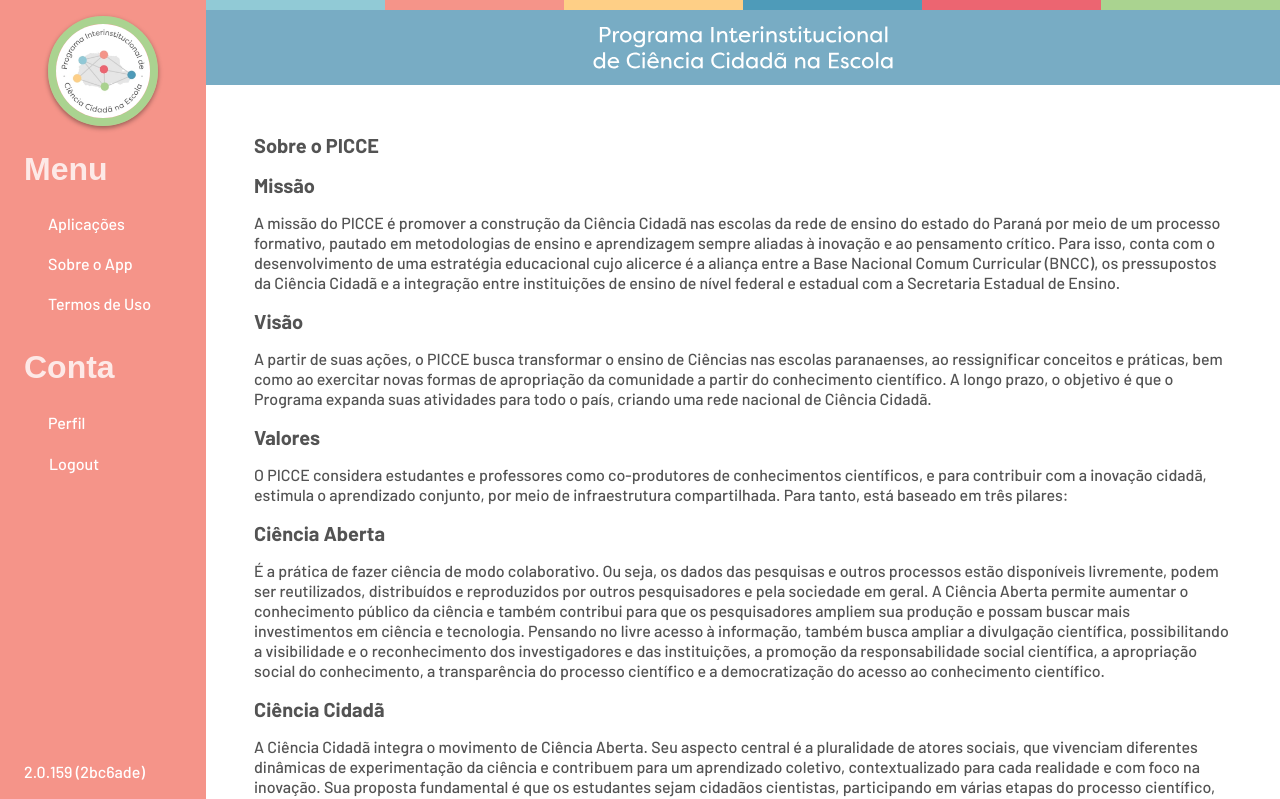
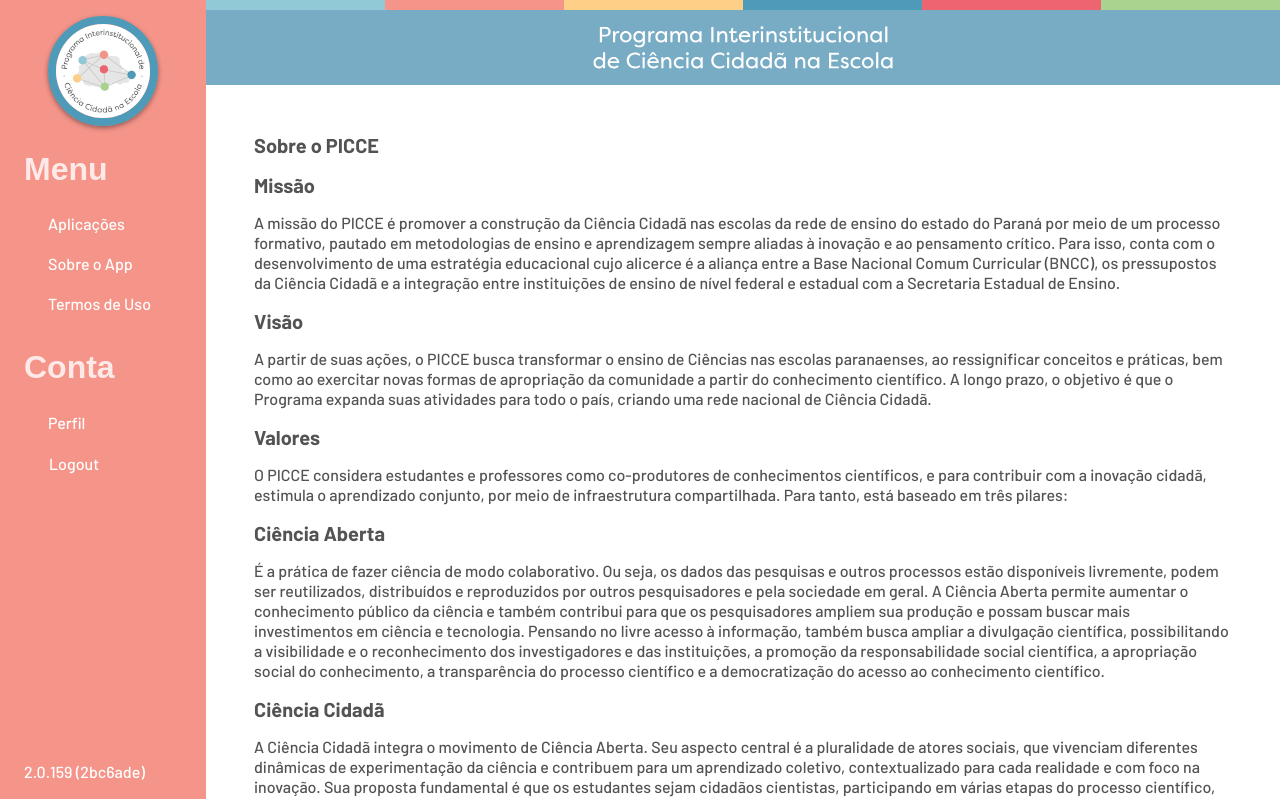
Before and after one commit to VRI-UFPR/CienciaNaEscola, a React (Create React App) app: page /about in a window 1280 px wide. Shown: the top 799 px of the page. Built offline with nearby package versions, Linux system fonts and the light colour scheme; a web font is replaced by a local one.

Commit message:
#383 [FEAT]: Foto de perfil persistida e mostrada na Sidebar

```diff
--- a/src/components/Sidebar.jsx
+++ b/src/components/Sidebar.jsx
@@ -7,6 +7,7 @@ import { AuthContext } from '../contexts/AuthContext';
 import { version } from '../utils/constants';
 import { LayoutContext } from '../contexts/LayoutContext';
 import { AlertContext } from '../contexts/AlertContext';
+import baseUrl from '../contexts/RouteContext';
 
 const styles = `
     .font-barlow {
@@ -29,7 +30,7 @@ const styles = `
     .profile-image {
         width: 110px;
         height: 110px;
-        border: 8px solid #AAD390;
+        border: 8px solid #4E9BB9;
         box-shadow: 0px 2px 5px rgba(0, 0, 0, 0.4);
     }
 
@@ -94,7 +95,11 @@ function Sidebar(props) {
                 )}
                 <div className="container d-flex flex-column align-items-center pt-3 pb-4 px-5">
                     <div className="rounded-circle">
-                        <img className="profile-image rounded-circle" src={PerfilImg} alt="Perfil" />
+                        <img
+                            className="profile-image rounded-circle"
+                            src={user.profileImage ? baseUrl + user.profileImage : PerfilImg}
+                            alt="Perfil"
+                        />
                     </div>
                 </div>
                 <div className="container d-flex flex-column font-barlow fw-medium p-0 pb-4">
--- a/src/contexts/AuthContext.js
+++ b/src/contexts/AuthContext.js
@@ -59,10 +59,10 @@ export const AuthProvider = ({ children }) => {
     }, [clearLocalApplications]);
 
     // Create a new user object and store it in localStorage
-    const login = useCallback((id, username, role, token, expiresIn, acceptedTerms, institutionId) => {
-        setUser({ id, username, role, token, expiresIn, acceptedTerms, institutionId, status: 'authenticated' });
+    const login = useCallback((id, username, role, token, expiresIn, acceptedTerms, institutionId, profileImage) => {
+        setUser({ id, username, role, token, expiresIn, acceptedTerms, institutionId, status: 'authenticated', profileImage });
 
-        localStorage.setItem('user', JSON.stringify({ id, username, role, token, expiresIn, acceptedTerms, institutionId }));
+        localStorage.setItem('user', JSON.stringify({ id, username, role, token, expiresIn, acceptedTerms, institutionId, profileImage }));
     }, []);
 
     // Clear user object and clean up traces (through clearDBAndStorage)
--- a/src/pages/SignInPage.jsx
+++ b/src/pages/SignInPage.jsx
@@ -104,7 +104,8 @@ function SignInPage(props) {
                         response.data.data.token,
                         new Date(new Date().getTime() + response.data.data.expiresIn),
                         response.data.data.acceptedTerms,
-                        response.data.data.institutionId
+                        response.data.data.institutionId,
+                        response.data.data.profileImage?.path
                     );
                     navigate(isDashboard ? '/dash/acceptTerms' : '/acceptTerms');
                 } else {
```
